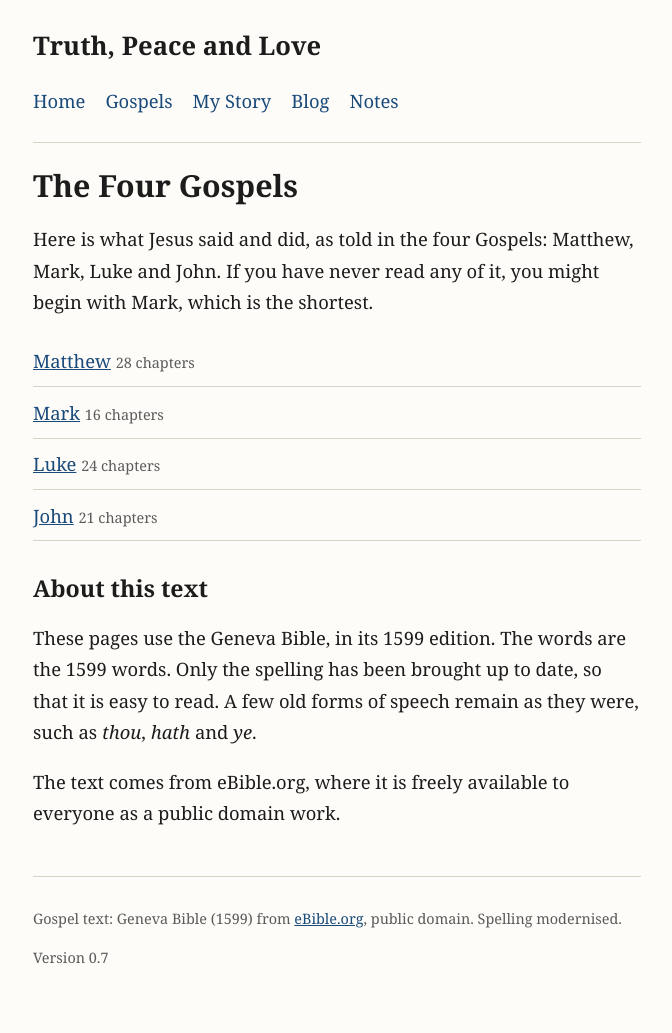
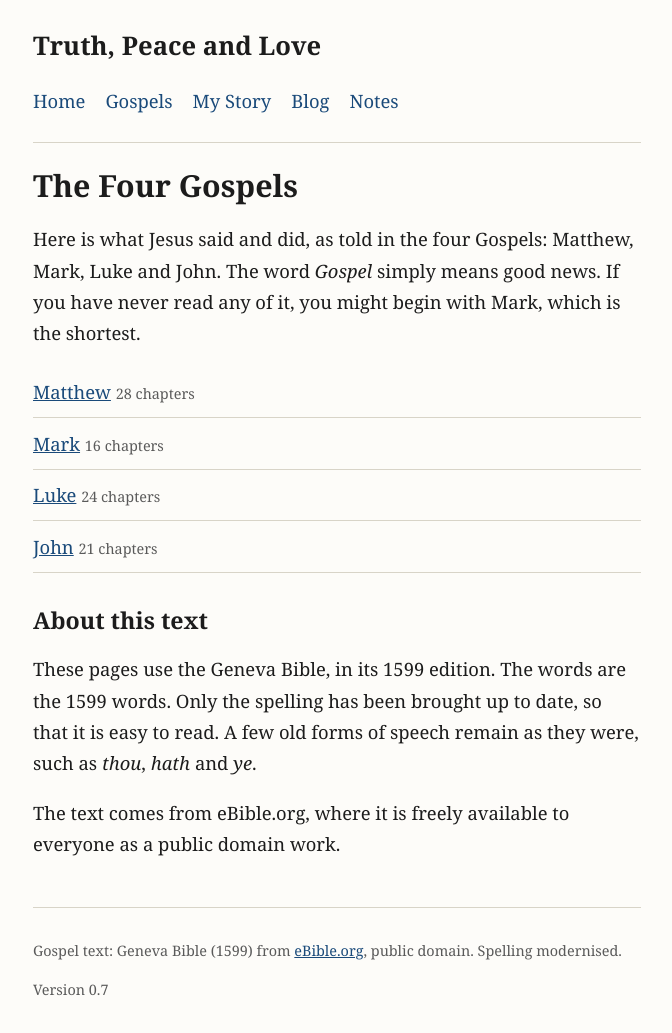
Before and after one commit to ForestWalkUK/truthpeaceandlove, a Jekyll site: the page built from gospels/index.md, in a window 1280 px wide. Shown: the whole page, without its empty margins (303-975 px from the left). Built offline with Jekyll 4.4.1, drawn with Linux system fonts in a browser that asks for light colours; before the commit the page ends 1001 px from its top, so only the background shows below that.

Commit message:
Update index.md
Added line about the meaning of gospel being good news.

```diff
--- a/gospels/index.md
+++ b/gospels/index.md
@@ -9,7 +9,7 @@ bible: geneva
 
 # The Four Gospels
 
-Here is what Jesus said and did, as told in the four Gospels: Matthew, Mark, Luke and John. If you have never read any of it, you might begin with Mark, which is the shortest.
+Here is what Jesus said and did, as told in the four Gospels: Matthew, Mark, Luke and John. The word *Gospel* simply means good news. If you have never read any of it, you might begin with Mark, which is the shortest.
 
 <ul class="book-list">
 <li><a href="{{ '/gospels/matthew/' | relative_url }}">Matthew</a> <span class="post-date">28 chapters</span></li>
```
